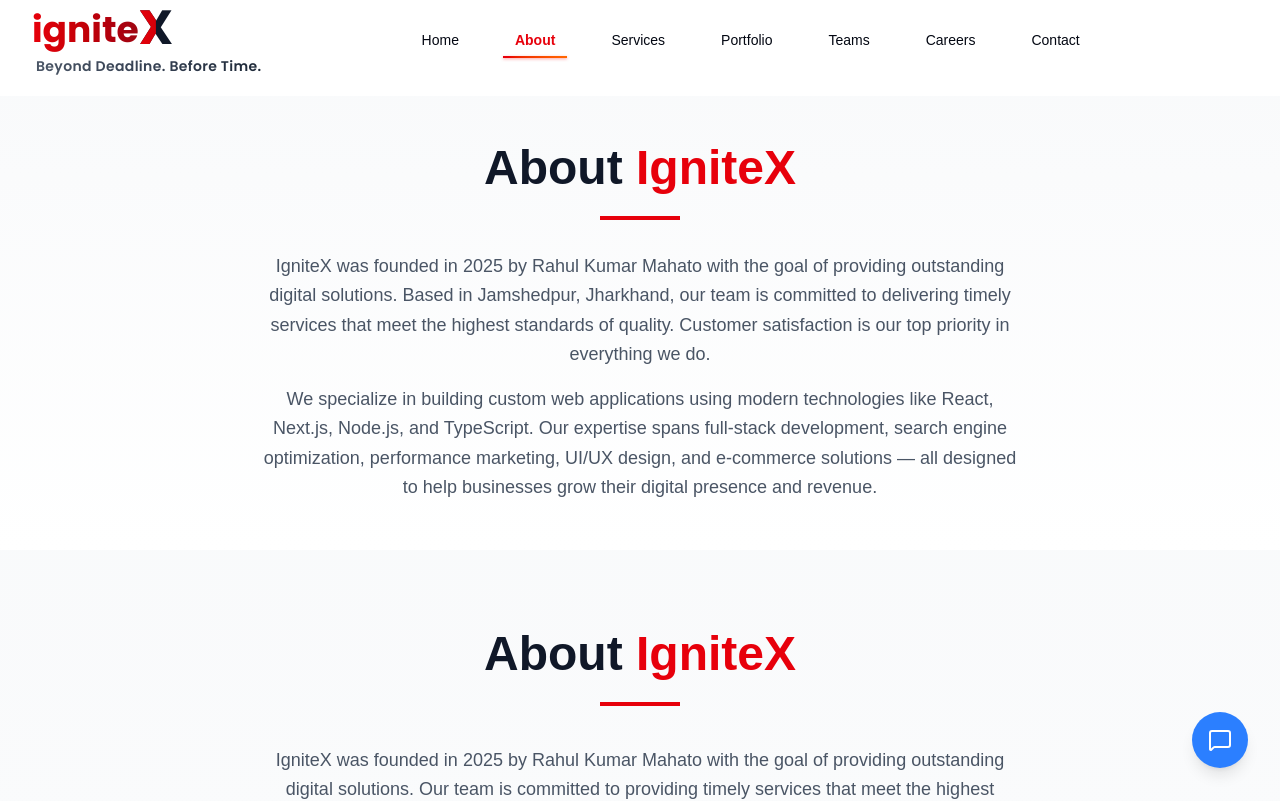
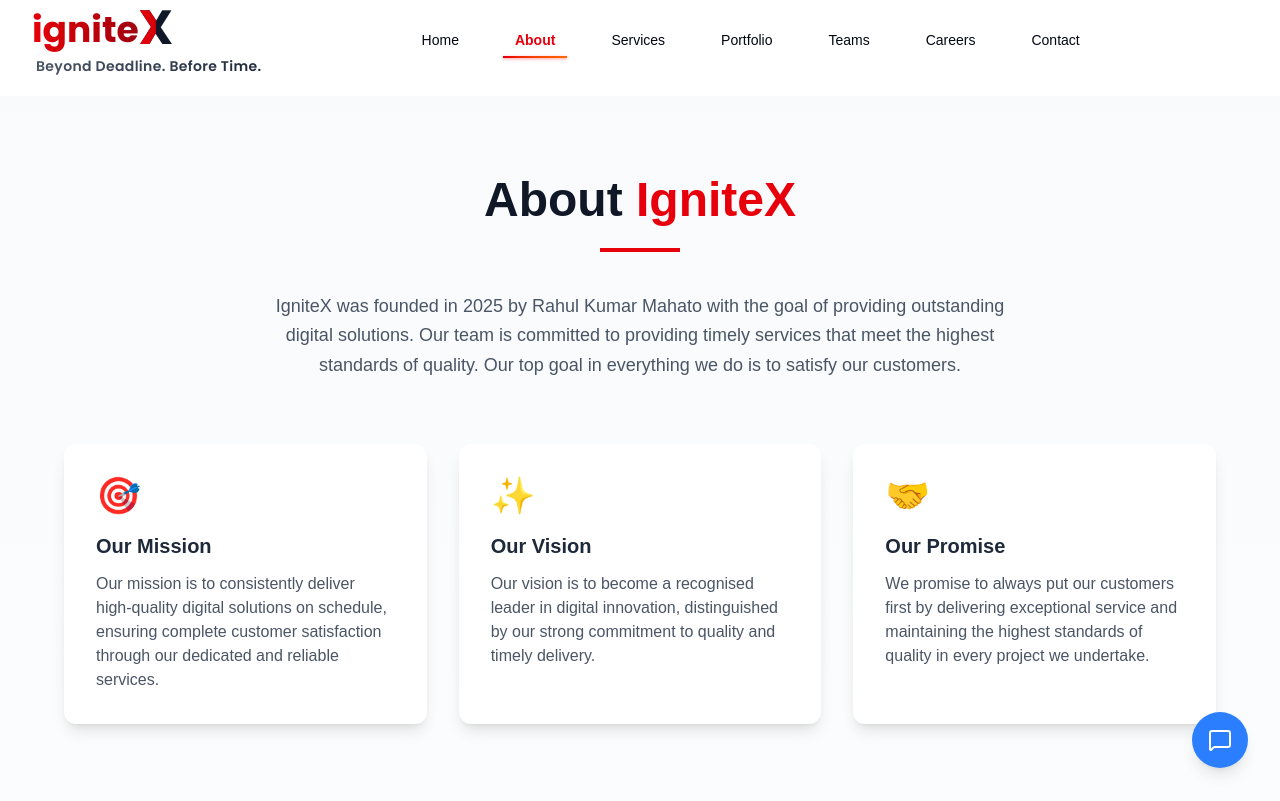
Before and after one commit to spritualrahul/IgniteX, a Next.js app in the folder my-app/: page /about in a window 1280 px wide. Shown: the top 801 px of the page. Built offline with nearby package versions, Linux system fonts and the light colour scheme.

Commit message:
UI fixed

```diff
--- a/my-app/src/app/about/page.tsx
+++ b/my-app/src/app/about/page.tsx
@@ -58,25 +58,8 @@ export default function AboutPage() {
       <main className="min-h-screen bg-white">
         <Navbar />
         <div className="pt-24">
-          {/* SSR-rendered H1 and intro text for Googlebot */}
-          <section className="py-12 px-4 md:px-8 bg-gradient-to-b from-gray-50 to-white">
-            <div className="max-w-6xl mx-auto text-center">
-              <h1 className="text-4xl md:text-5xl font-bold mb-6 text-gray-900">
-                About <span className="text-red-600">IgniteX</span>
-              </h1>
-              <div className="w-20 h-1 bg-red-600 mx-auto mb-8" />
-              <p className="text-lg text-gray-600 max-w-3xl mx-auto leading-relaxed mb-4">
-                IgniteX was founded in 2025 by Rahul Kumar Mahato with the goal of providing outstanding digital solutions.
-                Based in Jamshedpur, Jharkhand, our team is committed to delivering timely services that meet the highest
-                standards of quality. Customer satisfaction is our top priority in everything we do.
-              </p>
-              <p className="text-lg text-gray-600 max-w-3xl mx-auto leading-relaxed">
-                We specialize in building custom web applications using modern technologies like React, Next.js, Node.js,
-                and TypeScript. Our expertise spans full-stack development, search engine optimization, performance marketing,
-                UI/UX design, and e-commerce solutions — all designed to help businesses grow their digital presence and revenue.
-              </p>
-            </div>
-          </section>
+          {/* Visually-hidden H1 for SEO — the visible heading is inside AboutSection */}
+          <h1 className="sr-only">About IgniteX — Leading Digital Agency in Jamshedpur</h1>
 
           <AboutSection />
         </div>
```
